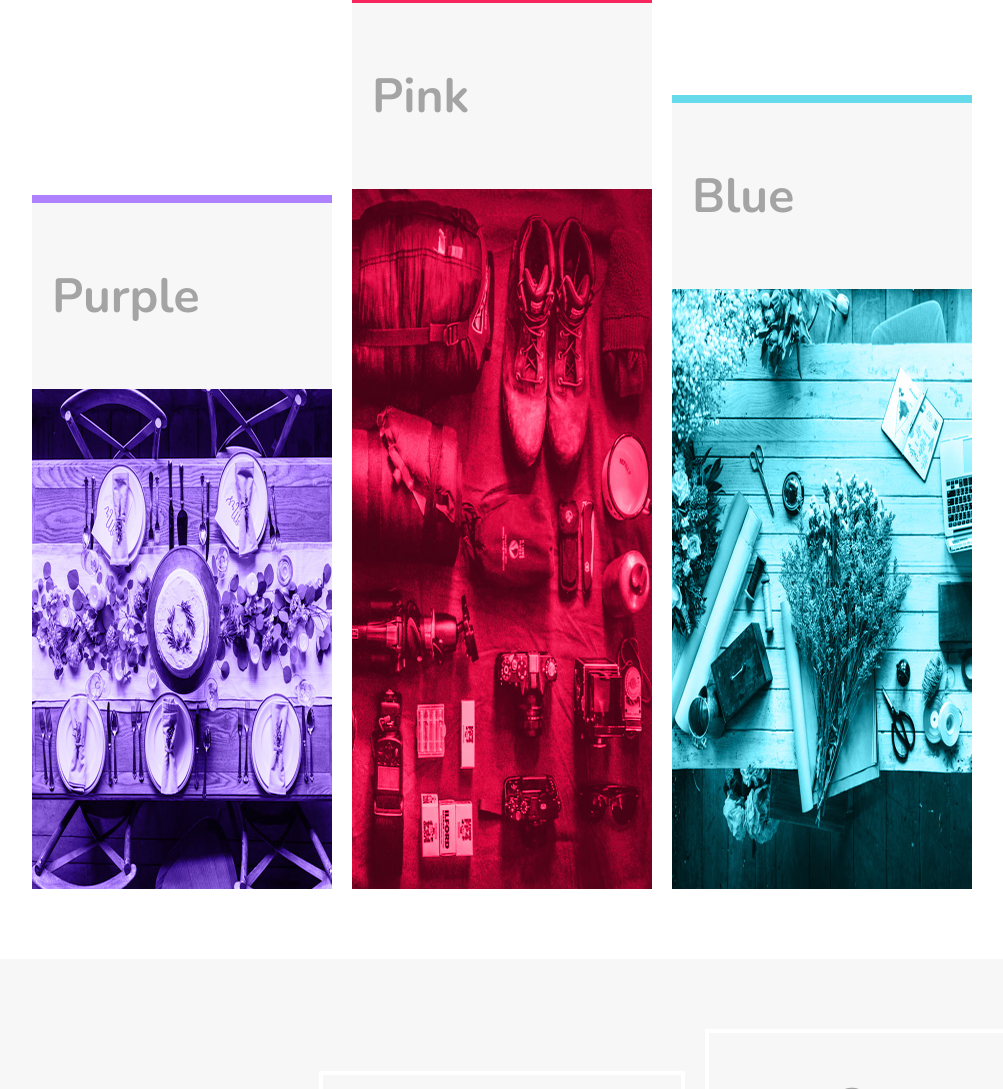
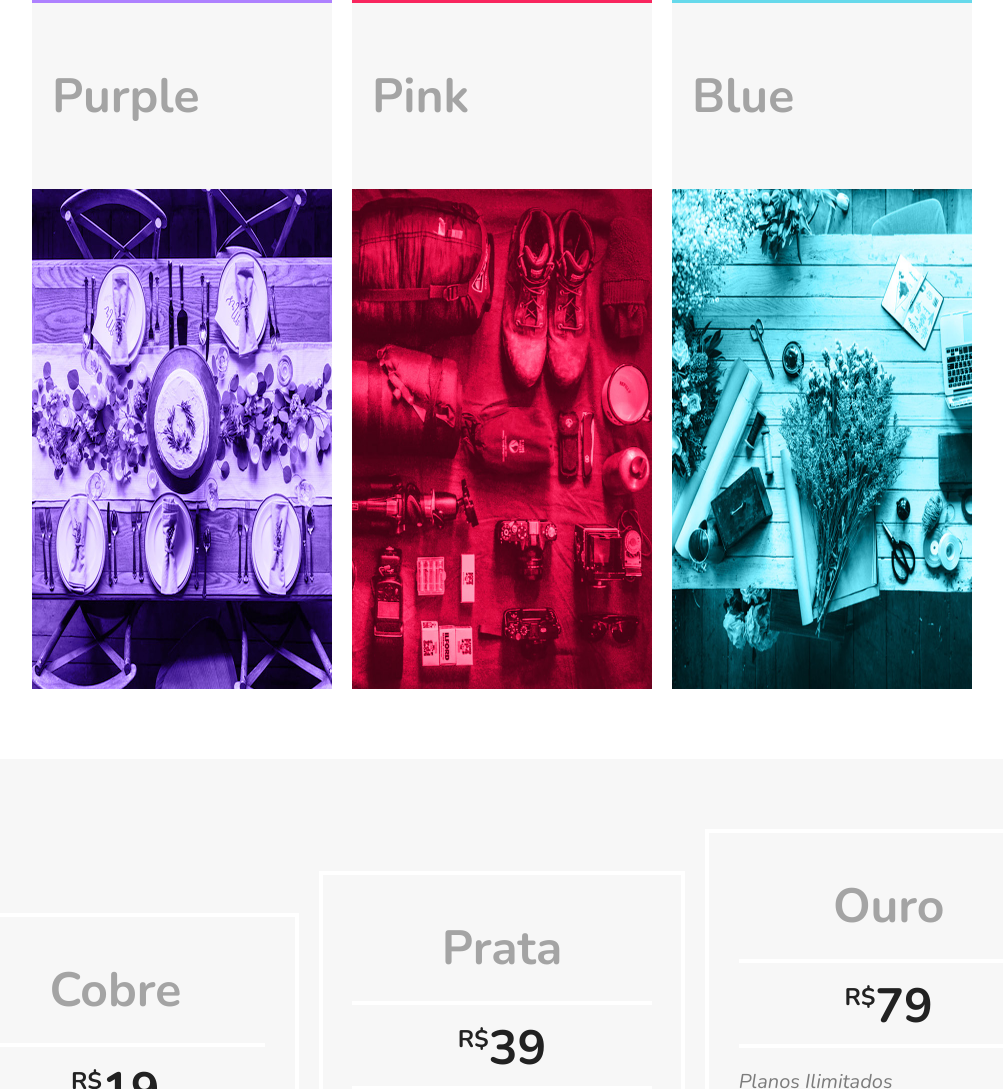
Before and after one commit to GuiFogassi/Flexblog, a plain HTML site: page index.html in a window 1280 px wide. Shown: the part 1212-2301 px from the top of the page, without its empty margins (138-1141 px from the left). Drawn offline with nearby package versions, Linux system fonts and the light colour scheme.

Commit message:
alteração html

```diff
--- a/index.html
+++ b/index.html
@@ -60,11 +60,11 @@
       </div>
       <div class="produtos-item pink">
         <h2>Pink</h2>
-        <img src="img/produtos2.jpg" width="600" height="700" alt="Produto 2">
+        <img src="img/produtos2.jpg" width="600" height="500" alt="Produto 2">
       </div>
       <div class="produtos-item blue">
         <h2>Blue</h2>
-        <img src="img/produtos3.jpg" width="600" height="600" alt="Produto 3">
+        <img src="img/produtos3.jpg" width="600" height="500" alt="Produto 3">
       </div>
     </div>
   </section>
```
